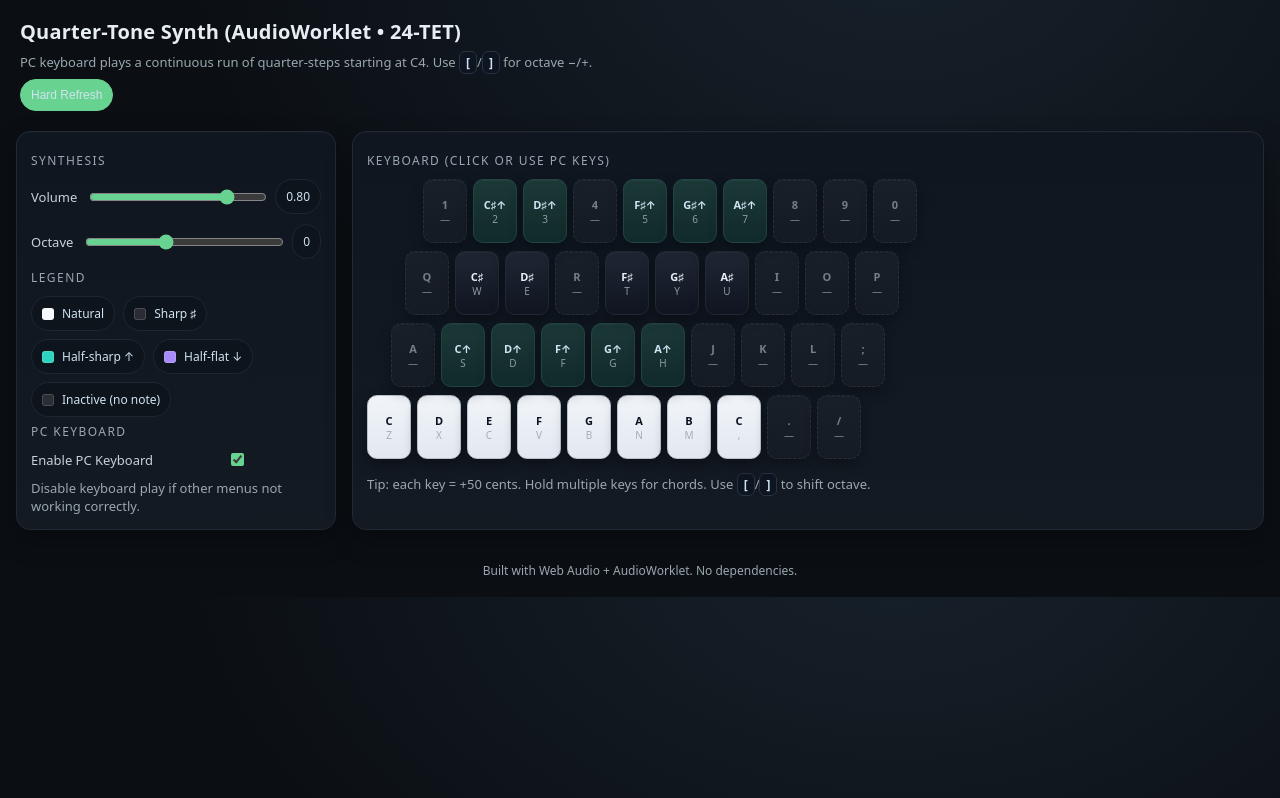
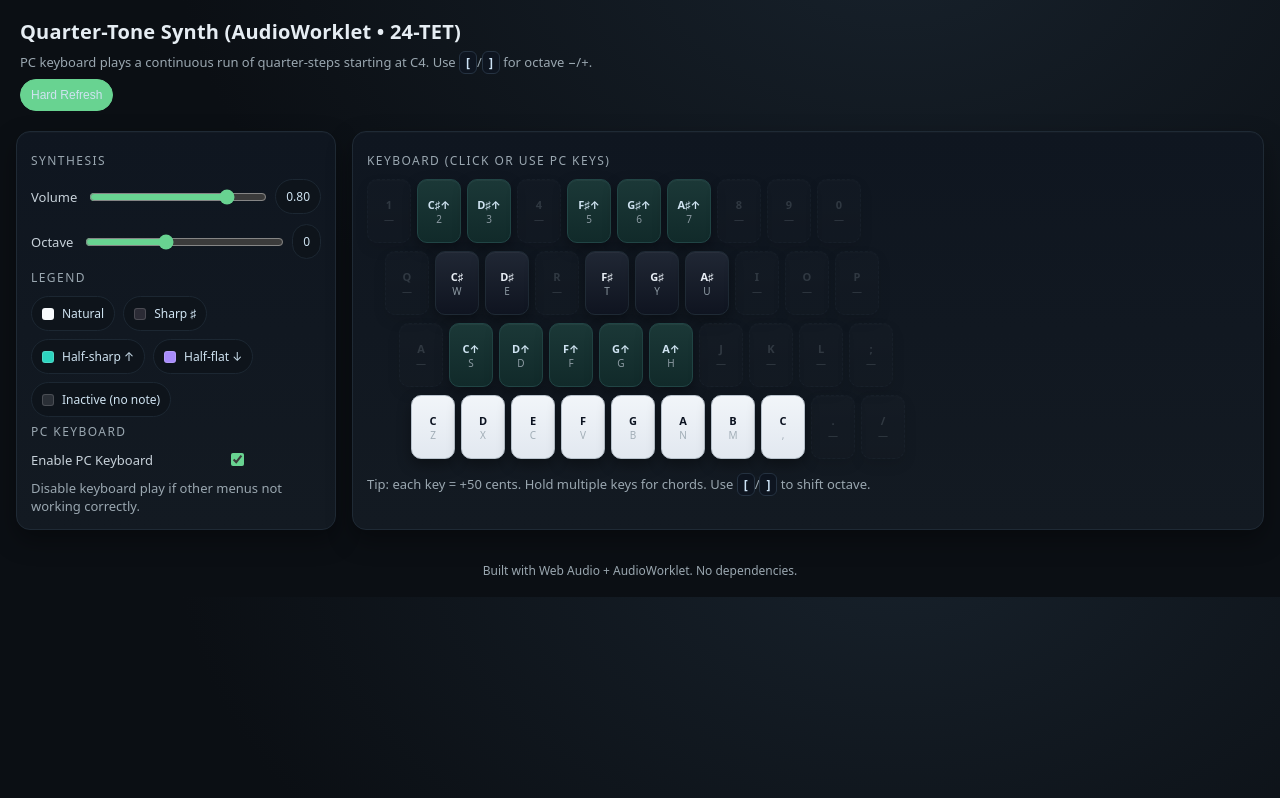
Before and after one commit to mikeandike523/24-edo-piano, a website with bundled scripts: page index.html in a window 1280 px wide. Built offline with nearby package versions, Linux system fonts and the light colour scheme.

```diff
--- a/scripts/keyboard.js
+++ b/scripts/keyboard.js
@@ -83,10 +83,11 @@
     return row;
   };
 
-  const rowBottom = makeRow('bottom'); // naturals (visual ZXCVBNM,)
-  const rowAleft  = makeRow('aleft');  // half-sharps over whites
-  const rowQleft  = makeRow('qleft');  // sharps
-  const rowNum    = makeRow('num');    // half-sharps over sharps
+  // Append rows in visual order: top -> bottom
+  const rowNum    = makeRow('num');    // number row (top)
+  const rowQleft  = makeRow('qleft');  // QWERTY row
+  const rowAleft  = makeRow('aleft');  // ASDF row
+  const rowBottom = makeRow('bottom'); // ZXCV row (bottom)
 
   keyToIndex.clear();
 
--- a/styles/main.css
+++ b/styles/main.css
@@ -74,7 +74,7 @@
   user-select:none;
   -webkit-user-select:none;
   display:flex;
-  flex-direction: column-reverse;
+  flex-direction: column;
   gap:8px;
   padding-bottom:6px;
 }
@@ -85,10 +85,13 @@
   height:64px;
 }
 
-.kb-row.bottom{ margin-left: 0px; }          /* Z X C V B N M , . / */
-.kb-row.aleft { margin-left: 24px; }         /* A S D F G H J K L ;  */
-.kb-row.qleft { margin-left: 38px; }         /* Q W E R T Y U I O P  */
-.kb-row.num   { margin-left: 56px; }         /* 1 2 3 4 5 6 7 8 9 0  */
+
+
+
+.kb-row.num   { margin-left: 0px; }         /* 1 2 3 4 5 6 7 8 9 0  */
+.kb-row.qleft { margin-left: 18px; }         /* Q W E R T Y U I O P  */
+.kb-row.aleft { margin-left: 32px; }         /* A S D F G H J K L ;  */
+.kb-row.bottom{ margin-left: 44px; }          /* Z X C V B N M , . / */
 
 .key{
   position:relative;
@@ -120,7 +123,7 @@
   color:#9aa7b0;
   border-color:#2a3642;
   border-style:dashed;
-  opacity:.8;
+  opacity:.25;
   cursor:default;
   pointer-events:none; /* not clickable */
 }
```
